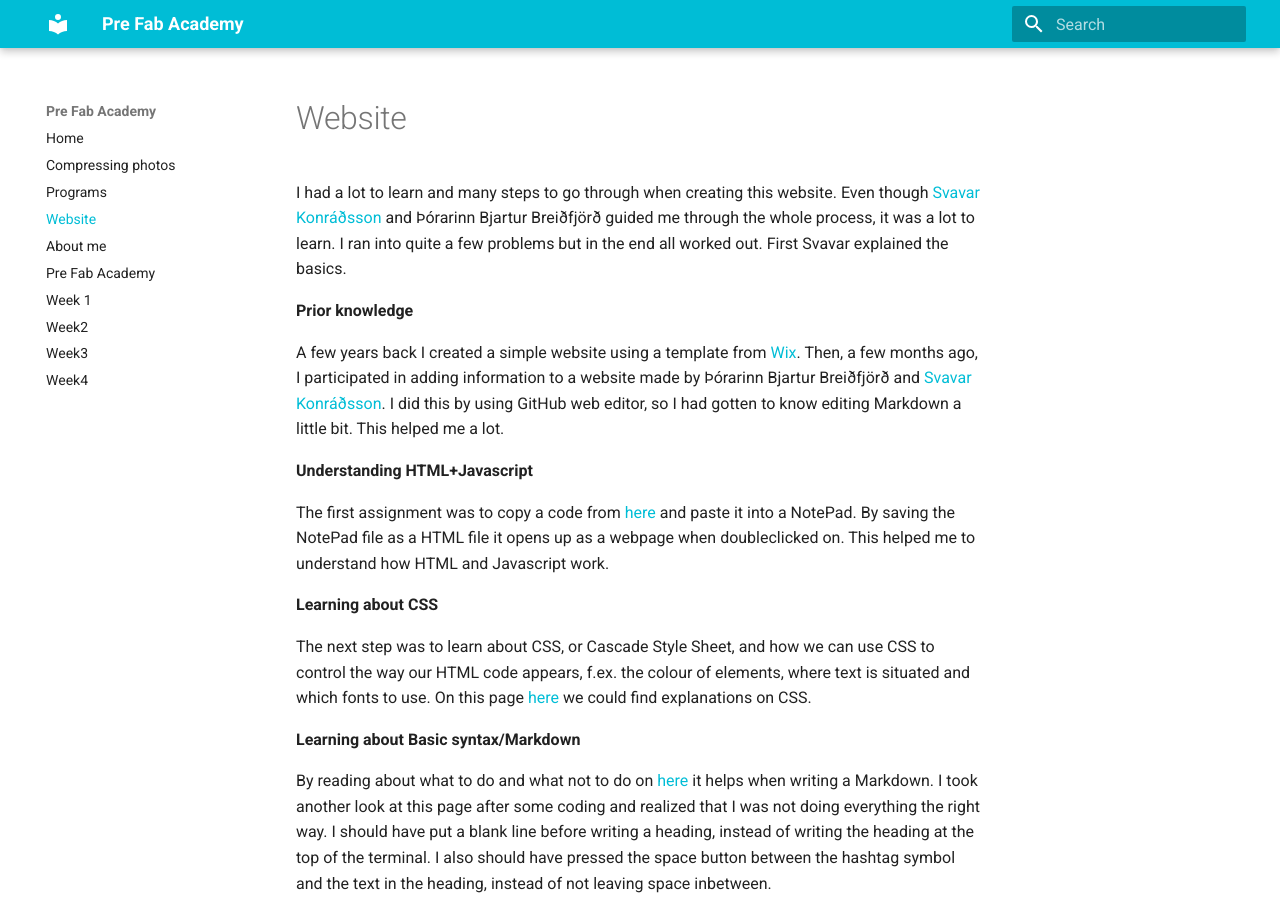
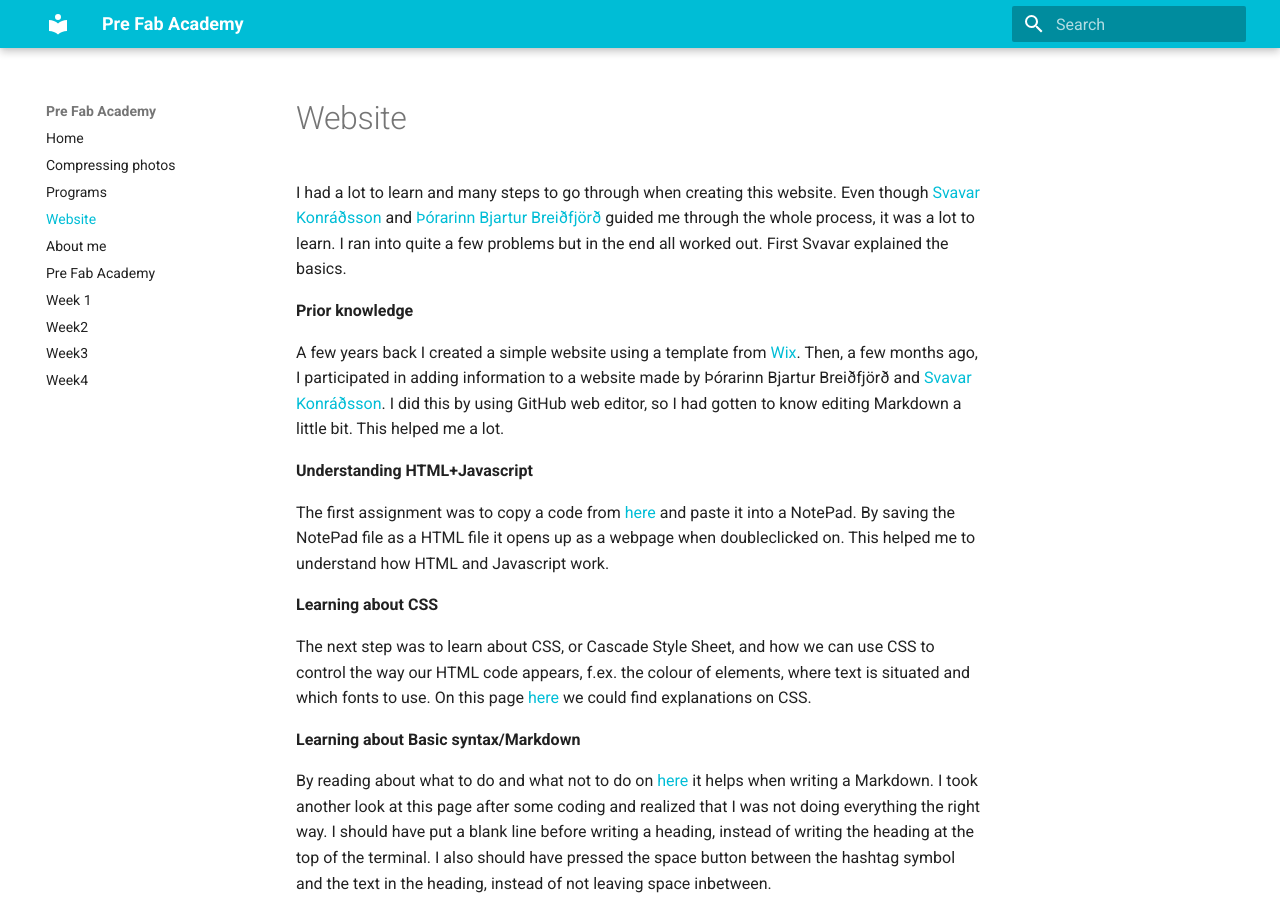
Before and after one commit to OlofH2/Before-Fab-Academy, an MkDocs documentation site: the page built from docs/Website.md, in a window 1280 px wide and 900 px high. Built offline with MkDocs 1.6.1 and Material for MkDocs 9.7.7, drawn with Linux system fonts in a browser that asks for light colours; some of the changed lines change nothing that is shown.

Commit message:
Fleiri tilvísanir í Dodda

```diff
--- a/docs/Website.md
+++ b/docs/Website.md
@@ -1,4 +1,4 @@
-I had a lot to learn and many steps to go through when creating this website. Even though [Svavar Konráðsson](https://fabacademy.org/2023/labs/isafjordur/students/svavar-konradsson/index.html) and Þórarinn Bjartur Breiðfjörð guided me through the whole process, it was a lot to learn. I ran into quite a few problems but in the end all worked out. First Svavar explained the basics.
+I had a lot to learn and many steps to go through when creating this website. Even though [Svavar Konráðsson](https://fabacademy.org/2023/labs/isafjordur/students/svavar-konradsson/index.html) and [Þórarinn Bjartur Breiðfjörð](https://fabacademy.org/archives/2015/eu/students/gunnarsson.thorarinn_b.b/index.html) guided me through the whole process, it was a lot to learn. I ran into quite a few problems but in the end all worked out. First Svavar explained the basics.
 
 **Prior knowledge**
 
```
Also changed, not shown: docs/assignments.md (+1 -1 lines).
